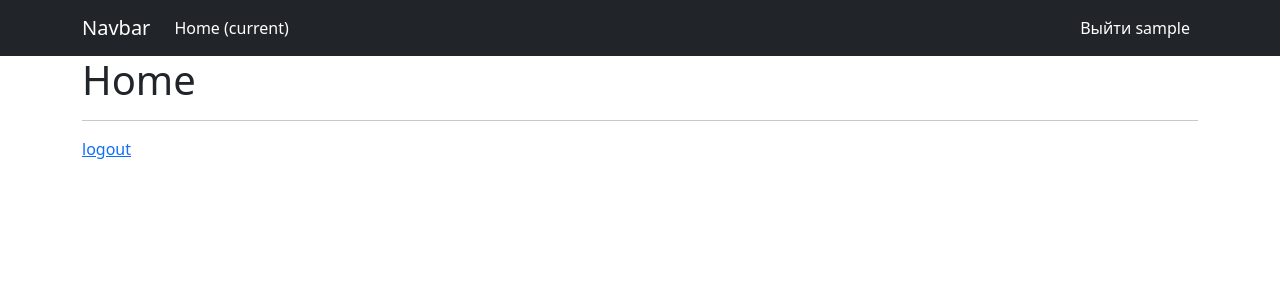
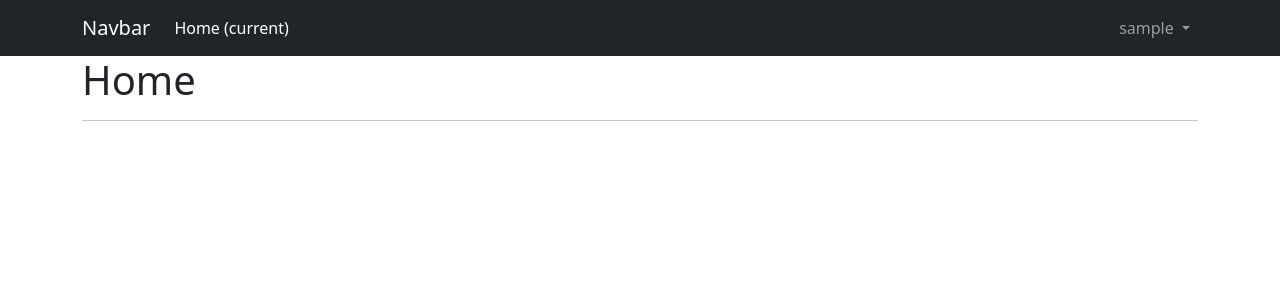
Before and after one commit to iKREISHI/TechnoAccounting, a Django app: page / in a window 1280 px wide. Shown: the top 300 px of the page. Run offline with Django 5.2, Linux system fonts and the light colour scheme; the visitor is signed in with stand-in values (Sample User, id 1); some libraries are stand-ins or nearby versions.

Commit message:
beginning fix templates

```diff
--- a/src/templates/base.html
+++ b/src/templates/base.html
@@ -6,11 +6,10 @@
     <meta charset="UTF-8">
     <title>{{ title }}</title>
 {#    <!--<link rel="stylesheet" href="{% static "css/bootstrap.css" %}"> -->#}
-    <script src="https://code.jquery.com/jquery-3.2.1.slim.min.js" integrity="sha384-KJ3o2DKtIkvYIK3UENzmM7KCkRr/rE9/Qpg6aAZGJwFDMVNA/GpGFF93hXpG5KkN" crossorigin="anonymous"></script>
-    <script src="https://cdn.jsdelivr.net/npm/popper.js@1.12.9/dist/umd/popper.min.js" integrity="sha384-ApNbgh9B+Y1QKtv3Rn7W3mgPxhU9K/ScQsAP7hUibX39j7fakFPskvXusvfa0b4Q" crossorigin="anonymous"></script>
-    <script src="https://cdn.jsdelivr.net/npm/bootstrap@4.0.0/dist/js/bootstrap.min.js" integrity="sha384-JZR6Spejh4U02d8jOt6vLEHfe/JQGiRRSQQxSfFWpi1MquVdAyjUar5+76PVCmYl" crossorigin="anonymous"></script>
-        {% bootstrap_css %}
-{#        {% bootstrap_javascript %}#}
+
+    <link href="https://cdn.jsdelivr.net/npm/bootstrap@5.0.2/dist/css/bootstrap.min.css" rel="stylesheet" integrity="sha384-EVSTQN3/azprG1Anm3QDgpJLIm9Nao0Yz1ztcQTwFspd3yD65VohhpuuCOmLASjC" crossorigin="anonymous">
+    {% bootstrap_css %}
+
 </head>
 
 <body>
@@ -24,5 +23,9 @@
 
 {% endblock %}
 </div>
+
+<script src="https://code.jquery.com/jquery-3.2.1.slim.min.js" integrity="sha384-KJ3o2DKtIkvYIK3UENzmM7KCkRr/rE9/Qpg6aAZGJwFDMVNA/GpGFF93hXpG5KkN" crossorigin="anonymous"></script>
+<script src="https://cdn.jsdelivr.net/npm/@popperjs/core@2.9.2/dist/umd/popper.min.js" integrity="sha384-IQsoLXl5PILFhosVNubq5LC7Qb9DXgDA9i+tQ8Zj3iwWAwPtgFTxbJ8NT4GN1R8p" crossorigin="anonymous"></script>
+<script src="https://cdn.jsdelivr.net/npm/bootstrap@5.0.2/dist/js/bootstrap.min.js" integrity="sha384-cVKIPhGWiC2Al4u+LWgxfKTRIcfu0JTxR+EQDz/bgldoEyl4H0zUF0QKbrJ0EcQF" crossorigin="anonymous"></script>
 </body>
 </html>
--- a/src/templates/home.html
+++ b/src/templates/home.html
@@ -1,11 +1,7 @@
 {% extends 'base.html' %}
 {% block content %}
 <h1>Home</h1><hr>
-    {% if user.is_authenticated %}
-        <a href="{% url 'logout' %}">logout</a>
-    {%  else %}
-       <a href="{% url 'login' %}">login</a> | <a href="{% url 'registration' %}">register</a>
-    {% endif %}
+
     {% if messages %}
     <ul class="messages">
         {% for message in messages %}
--- a/src/templates/navbar.html
+++ b/src/templates/navbar.html
@@ -1,6 +1,6 @@
 <nav class="navbar navbar-expand-lg navbar-dark bg-dark">
   <div class="container">
-      <a class="navbar-brand" href="#">Navbar</a>
+      <a class="navbar-brand" href="/">Navbar</a>
       <button class="navbar-toggler" type="button" data-toggle="collapse" data-target="#navbarNavAltMarkup" aria-controls="navbarNavAltMarkup" aria-expanded="false" aria-label="Toggle navigation">
         <span class="navbar-toggler-icon"></span>
       </button>
@@ -9,16 +9,26 @@
               <li class="nav-item">
                   <a class="nav-item nav-link active" href="#">Home <span class="sr-only">(current)</span></a>
               </li>
-
           </ul>
-          <div class="navbar-nav">
-          {% if user.is_authenticated %}
-              <a class="nav-item nav-link active" href="{% url 'logout' %}">Выйти <span class="sr-only">{{ user.username }}</span></a>
+          <ul class="navbar-nav">
+              {% if user.is_authenticated %}
+              <li class="nav-item dropdown">
+                  <a class="nav-link dropdown-toggle" href="#" id="navbarDropdown" role="button" data-bs-toggle="dropdown" aria-expanded="false">
+                      {{ user.username }}
+                  </a>
+                  <ul class="dropdown-menu dropdown-menu-dark" aria-labelledby="navbarDropdown">
+                      <li><a class="dropdown-item" href="#">Профиль</a></li>
+                      <li><a class="dropdown-item" href="#">Настройки</a></li>
+                      <li><hr class="dropdown-divider"></li>
+                      <li><a class="dropdown-item" href="{% url 'logout' %}">Выйти</a></li>
+                  </ul>
+              </li>
               {% else %}
-              <a class="nav-item nav-link active" href="{% url 'login' %}">Войти </a>
-          {% endif %}
-
-        </div>
+              <li class="nav-item">
+                  <a class="nav-item nav-link active" href="{% url 'login' %}">Войти</a>
+              </li>
+              {% endif %}
+          </ul>
       </div>
   </div>
 </nav>
```
